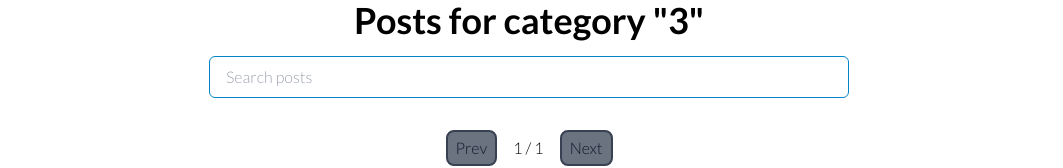
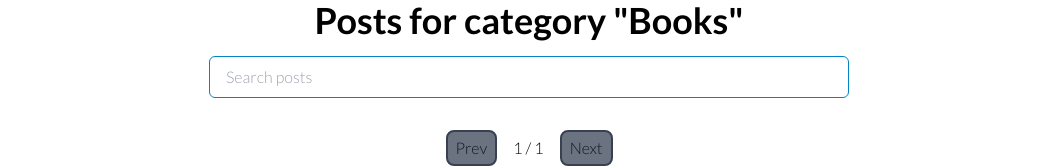
Before and after one commit to lkomar/recruitment-task, a Next.js app: page /category/3 in a window 1280 px wide. Shown: the top 168 px of the page, without its empty margins (111-1174 px from the left). Built offline with nearby package versions, Linux system fonts and the light colour scheme.

Commit message:
Present category name on category route

```diff
--- a/app/api/postsByCategoryId/[categoryId]/route.ts
+++ b/app/api/postsByCategoryId/[categoryId]/route.ts
@@ -5,6 +5,11 @@ import { DynamicPage } from '@/app/types'
 import { paginationUtils } from '@/app/utils'
 import { Post } from '@/app/api/posts/route'
 
+/**
+ * I'm using id in request params instead of name since normlly
+ * I wouldn't be sure if names are unique even if they might be SEO
+ * friendly
+ */
 export const GET = async (
   request: NextRequest,
   { params }: DynamicPage<{ categoryId: string }>
--- a/app/category/[categoryId]/page.tsx
+++ b/app/category/[categoryId]/page.tsx
@@ -1,3 +1,5 @@
+import { notFound } from 'next/navigation'
+
 import { DynamicPage } from '@/app/types'
 import { getCategories, getPostsByCategoryId } from '@/app/api'
 import Posts from '@/app/Posts'
@@ -18,10 +20,16 @@ const CategoryPosts = async ({
     getPostsByCategoryId(params.categoryId, page),
   ])
 
+  if (!posts.length) notFound()
+
+  const category = categories.find(
+    (category) => category.id === parseInt(params.categoryId)
+  )
+
   return (
     <>
       <div className="mb-4 flex flex-col items-center">
-        <h1>Posts for category {`"${params.categoryId}"`}</h1>
+        <h1>Posts for category {`"${category?.name}"`}</h1>
       </div>
       <Posts
         categories={categories}
```
